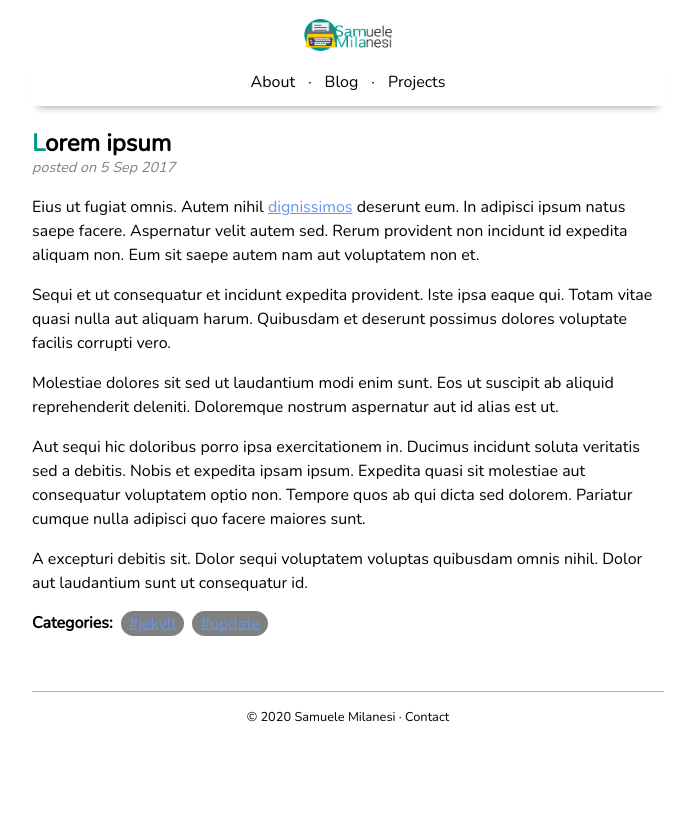
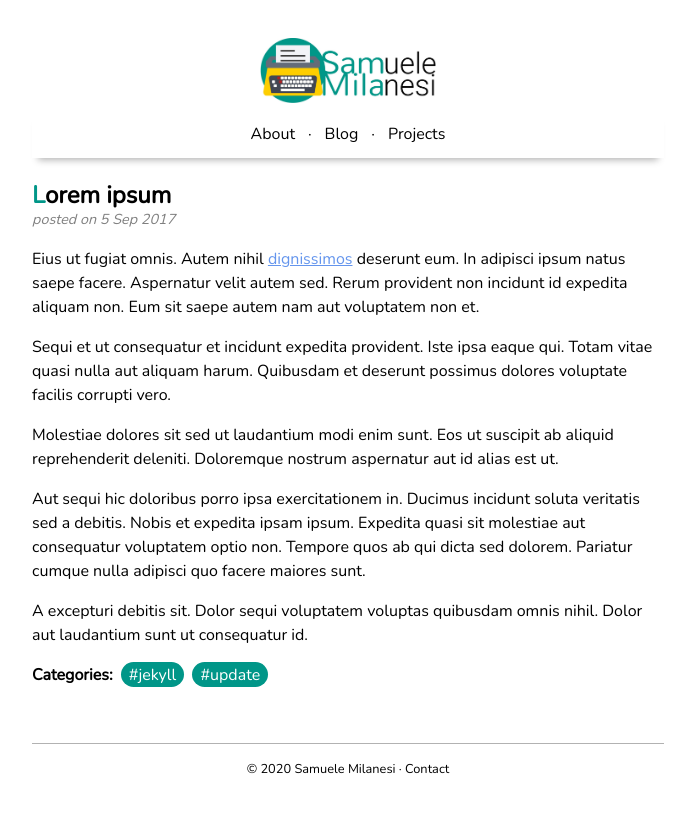
Before and after one commit to samuelemilanesi/samuelemilanesi.github.io, a Jekyll site: the page built from _posts/2018-10-06-Lorem-Ipsia - Copy.md, in a window 1280 px wide. Shown: the top 813 px of the page, without its empty margins (292-983 px from the left). Built offline with Jekyll 4.4.1, drawn with Linux system fonts in a browser that asks for light colours.

Commit message:
moved logo out from main in posts and categories

```diff
--- a/_layouts/category.html
+++ b/_layouts/category.html
@@ -2,8 +2,8 @@
 <html lang="{{site.language}}">
   {% include head.html %}
   <body>
+	{% include logo.html %}
 	<div id="main">
-		{% include logo.html %}
 		{% include nav.html %}
 		<div id="content-left">
       <h2>Category: {{page.category}}</h2>
--- a/_layouts/post.html
+++ b/_layouts/post.html
@@ -2,8 +2,8 @@
 <html lang="{{site.language}}">
   {% include head.html %}
   <body>
+  {% include logo.html %}
 	<div id="main">
-  	{% include logo.html %}
   	{% include nav.html %}
 		<div id="content-left">
       <div id="post">
--- a/assets/css/style.css
+++ b/assets/css/style.css
@@ -160,15 +160,18 @@
 	}
 
 	#categories a, #categories a:link, #categories a:visited {
-		background-color: grey;
-		text-decoration: none;
+		text-decoration: none !important;
+		color: white !important;
 		padding: 0.1em 0.5em 0.1em 0.5em;
 		border-radius: 25px;
+		background-color: #009688;
+
 	}
 
 	#categories a:hover {
 		text-decoration: none;
-		background-color: #009688;
+		background-color: #FDCF00;
+
 		color: white;
 
 	}
```
